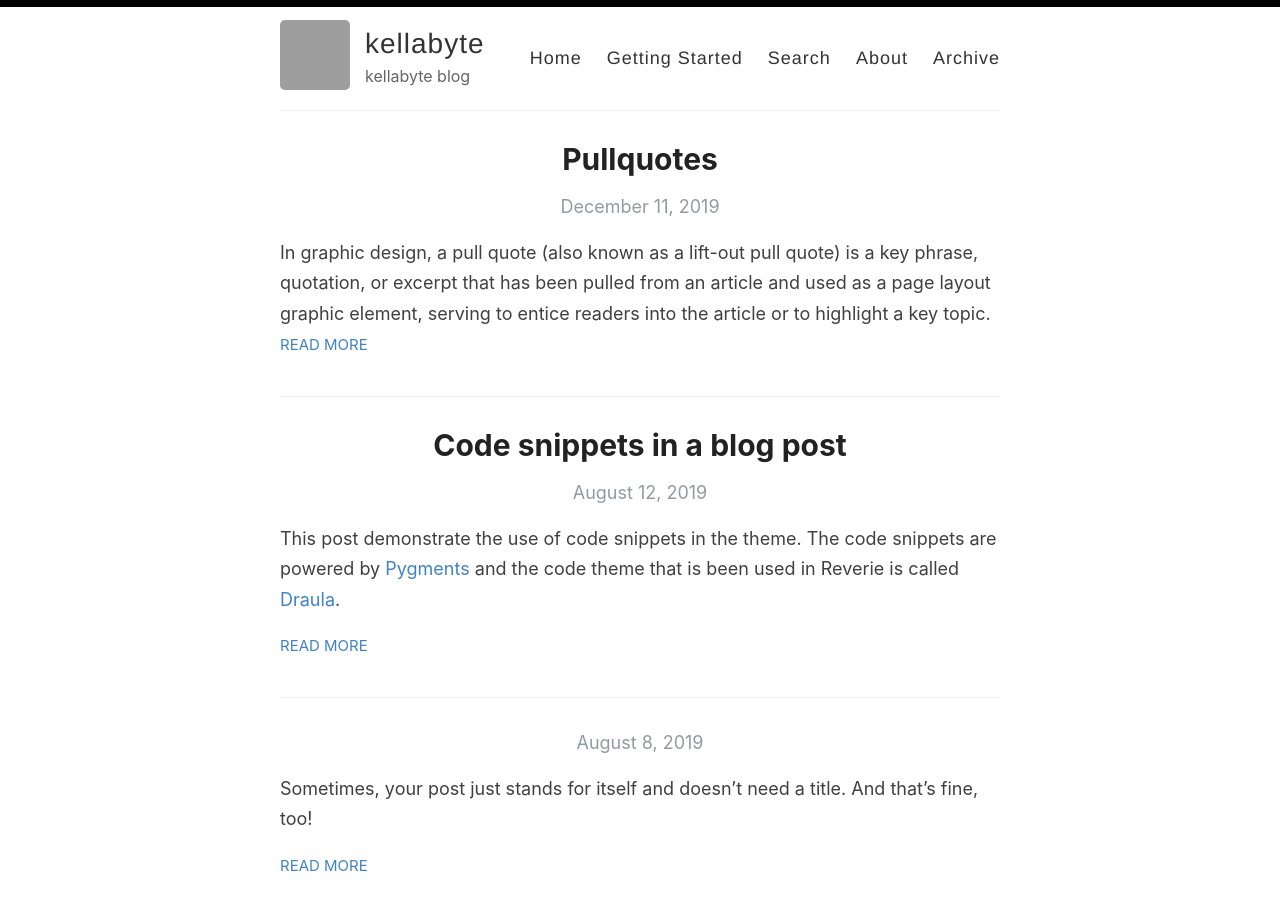
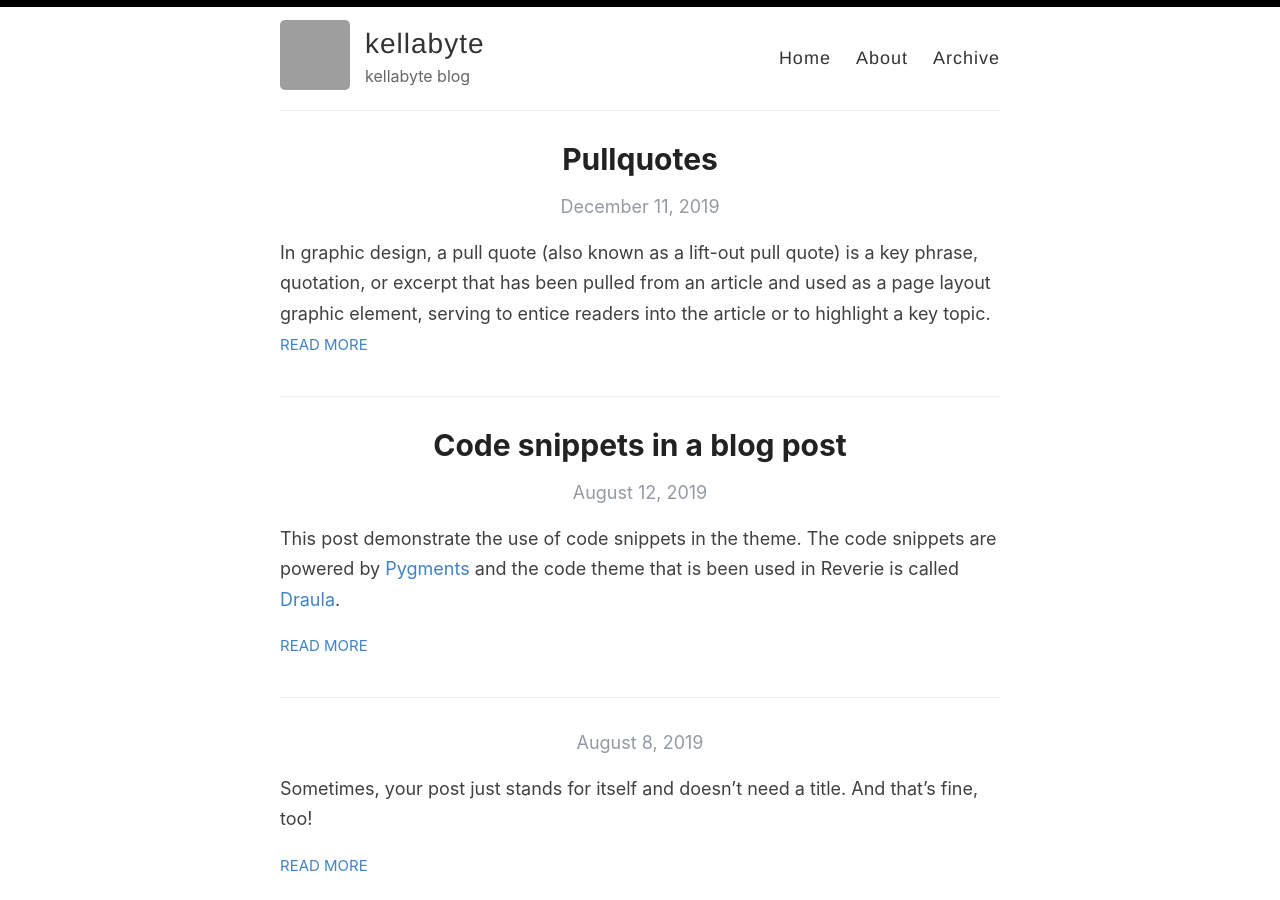
Before and after one commit to kellabyte/kellabyte.github.io, a Jekyll site: the page built from index.html, in a window 1280 px wide and 900 px high. Built offline with Jekyll 4.4.1, drawn with Linux system fonts in a browser that asks for light colours; the list of posts is cut into pages by our own code; grey boxes are pictures that could not be loaded.

Commit message:
Update default.html

```diff
--- a/_layouts/default.html
+++ b/_layouts/default.html
@@ -29,8 +29,6 @@
 
             <nav>
               <a href="{{ site.baseurl }}/">Home</a>
-              <a href="{{ site.baseurl }}/getting-started">Getting Started</a>
-              <a href="{{ site.baseurl }}/search">Search</a>
               <a href="{{ site.baseurl }}/about">About</a>
               <a href="{{ site.baseurl }}/archive">Archive</a>
             </nav>
```
